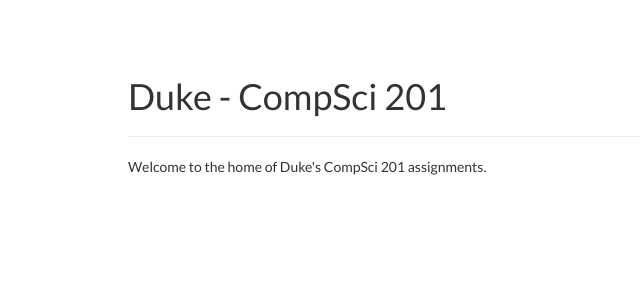
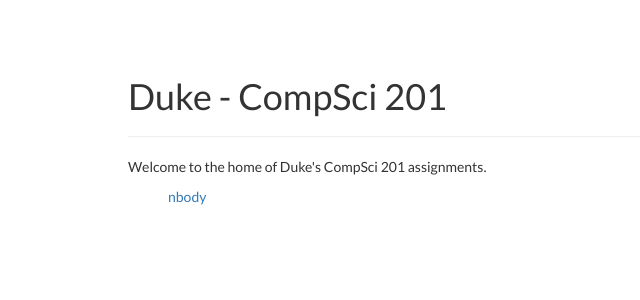
Before and after one commit to compsci201/compsci201.github.io, a Jekyll site: the page built from index.html, in a window 1280 px wide. Shown: the top 300 px of the page, without its empty margins (0-640 px from the left). Built offline with Jekyll 4.4.1, drawn with Linux system fonts in a browser that asks for light colours; nearby versions of some CDN libraries.

Commit message:
Update _config.yml
Added n-body assignment

```diff
--- a/_config.yml
+++ b/_config.yml
@@ -12,3 +12,4 @@ markdown: kramdown
 highlighter: pygments
 
 assignments:
+  - title: nbody
```
